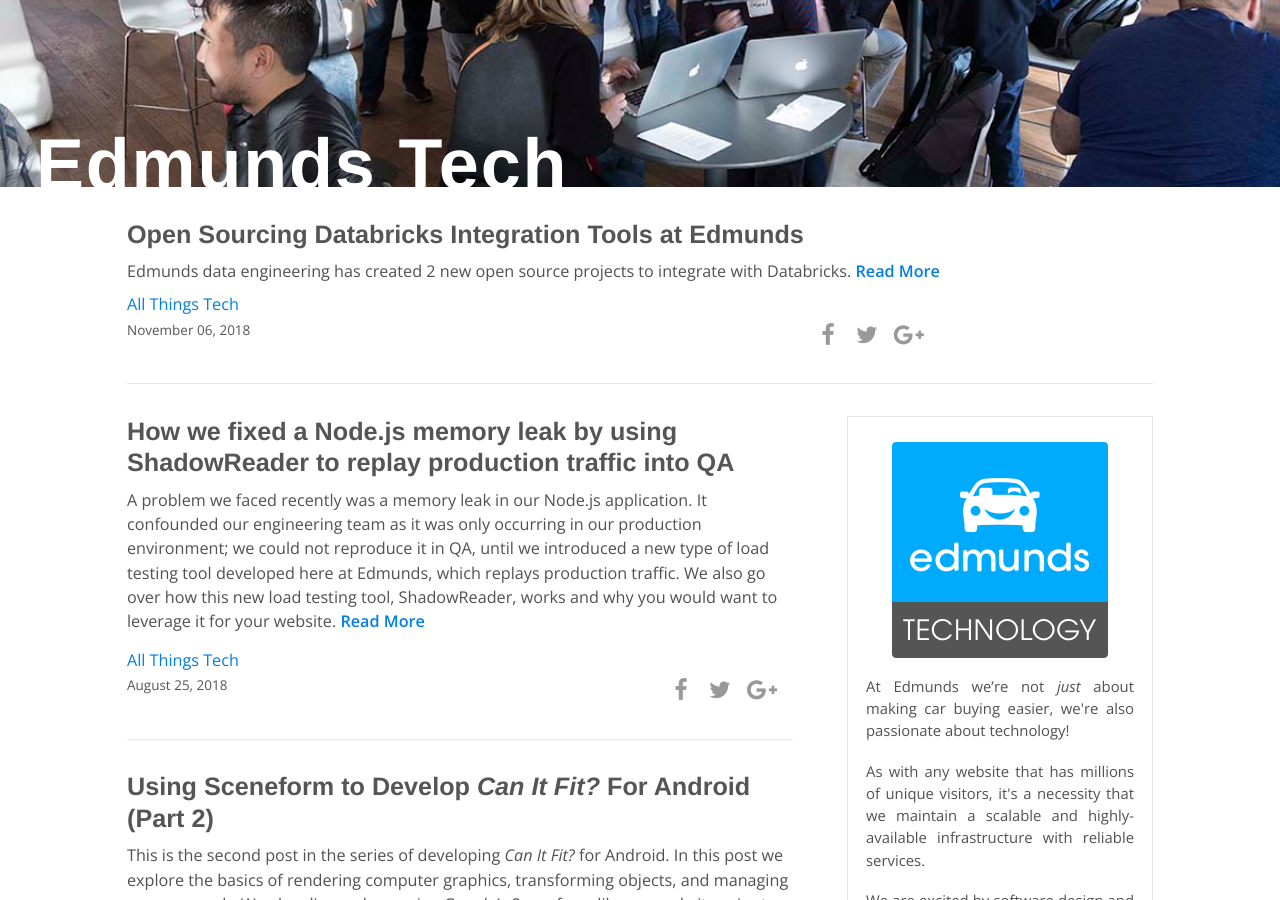
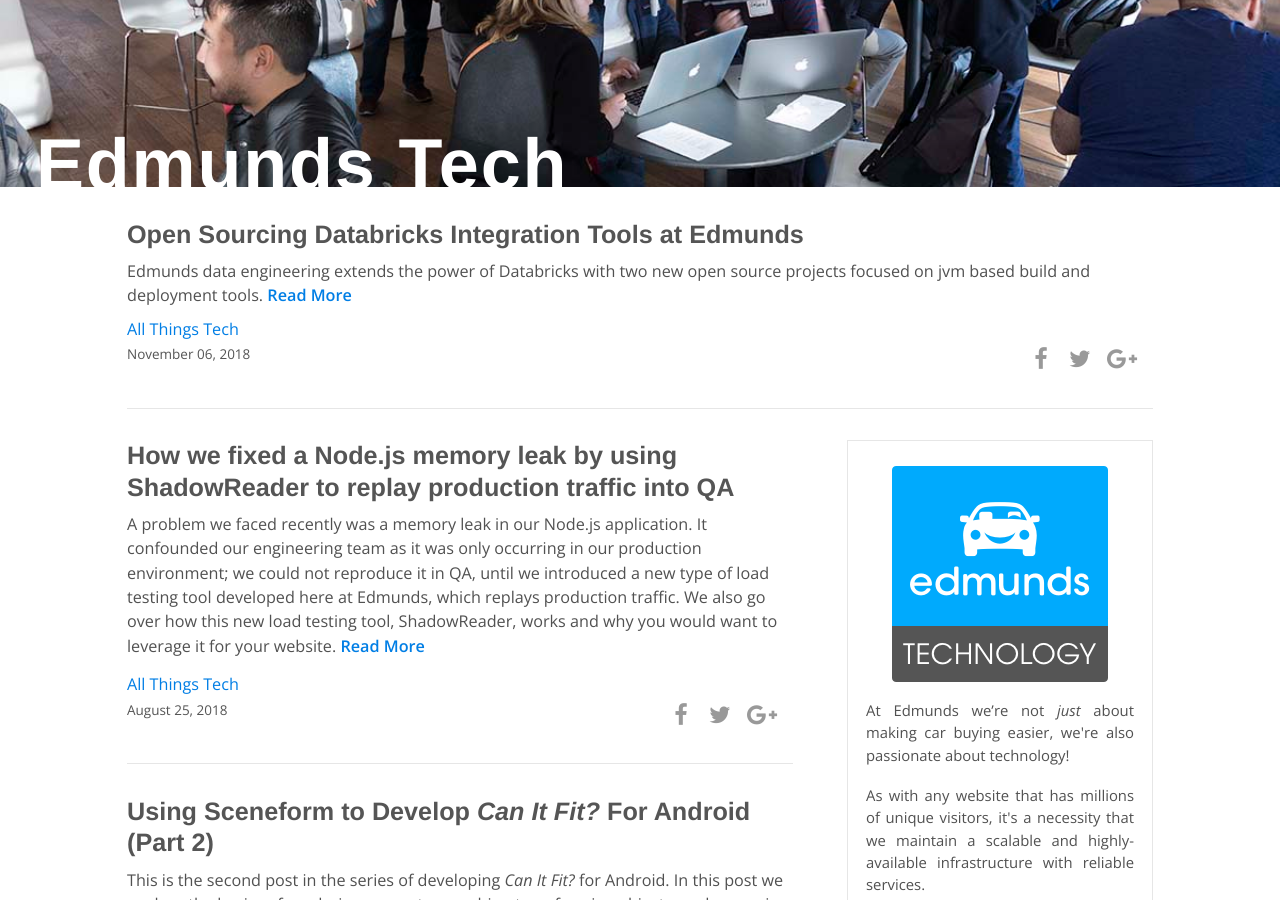
Before and after one commit to edmunds/edmunds.github.io, a Jekyll site: the page built from index.html, in a window 1280 px wide and 900 px high, scrolled down 303 px. Built offline with Jekyll 4.4.1, drawn with Linux system fonts in a browser that asks for light colours; the list of posts is cut into pages by our own code.

Commit message:
* tweaked the summary

```diff
--- a/_posts/2018-11-06-Open-Sourcing-Databricks-Integration-Tools-at-Edmunds.md
+++ b/_posts/2018-11-06-Open-Sourcing-Databricks-Integration-Tools-at-Edmunds.md
@@ -3,9 +3,9 @@
 title: Open Sourcing Databricks Integration Tools at Edmunds
 tags: [All Things Tech]
 
-featured-summary: <p>Edmunds data engineering has created 2 new open source projects to integrate with Databricks.</p>
+featured-summary: <p>Edmunds data engineering extends the power of Databricks with two new open source projects focused on jvm based build and deployment tools.</p>
 
-summary: Edmunds data engineering has created 2 new open source projects to integrate with Databricks.
+summary: Edmunds data engineering extends the power of Databricks with two new open source projects focused on jvm based build and deployment tools.
 ---
 
 ## What is Databricks and How is it Useful for Edmunds?
```
